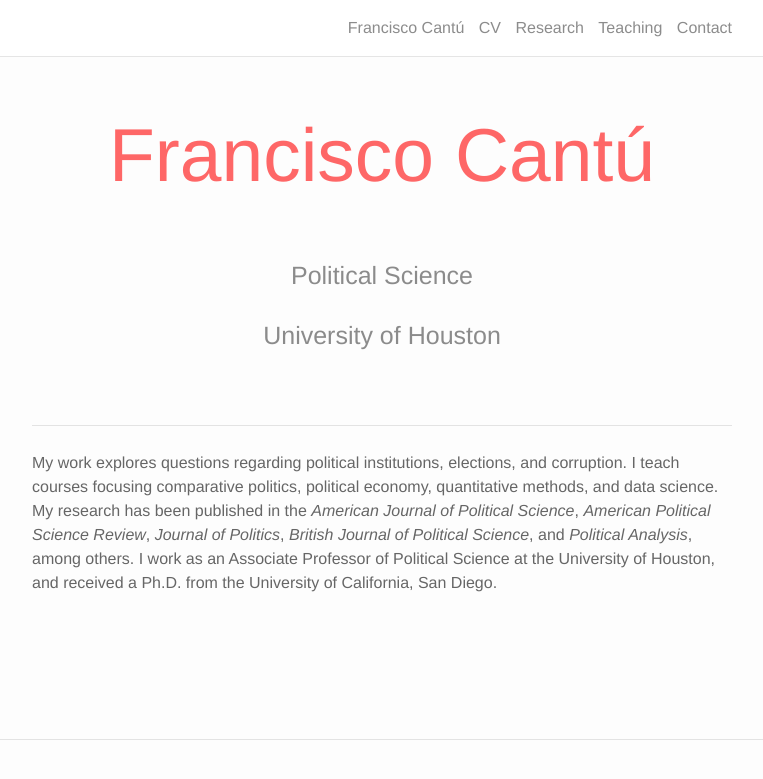
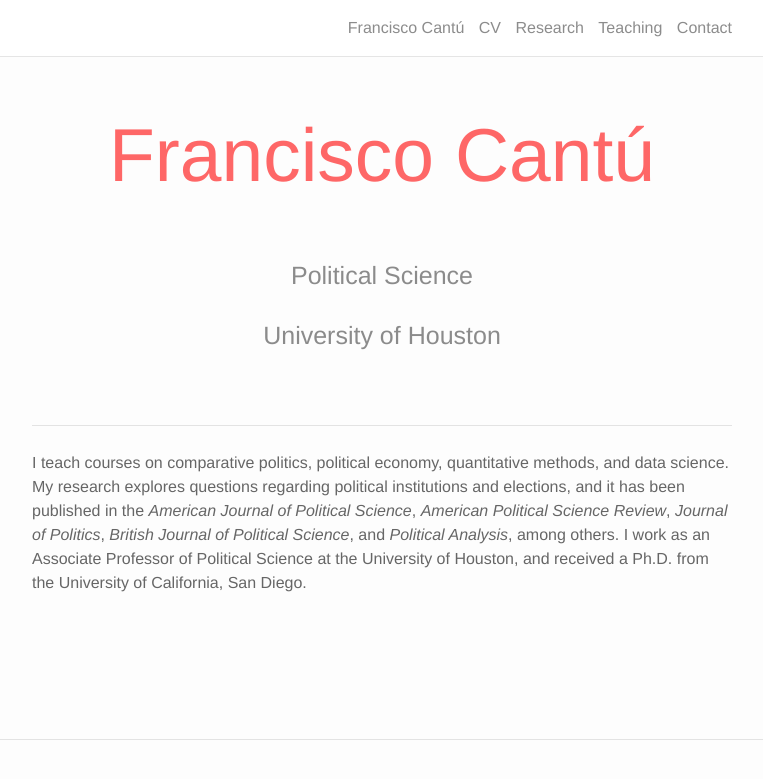
Before and after one commit to franciscocantu/franciscocantu.github.io, a Jekyll site: the page built from index.html, in a window 1280 px wide. Shown: the top 779 px of the page, without its empty margins (258-1021 px from the left). Built offline with Jekyll 4.4.1, drawn with Linux system fonts in a browser that asks for light colours; nearby versions of some CDN libraries.

Commit message:
Update index.html

```diff
--- a/index.html
+++ b/index.html
@@ -14,6 +14,5 @@
  </div>
  <hr>
  <br>
-<p> My work explores questions regarding political institutions, elections, and corruption. I teach courses focusing comparative politics, political economy, quantitative methods, and data science.
-	My research has been published in the <i>American Journal of Political Science</i>, <i>American Political Science Review</i>, <i>Journal of Politics</i>,
+<p> I teach courses on comparative politics, political economy, quantitative methods, and data science. My research explores questions regarding political institutions and elections, and it has been published in the <i>American Journal of Political Science</i>, <i>American Political Science Review</i>, <i>Journal of Politics</i>,
 	<i>British Journal of Political Science</i>, and <i>Political Analysis</i>, among others. I work as an Associate Professor of Political Science at the University of Houston, and received a Ph.D. from the University of California, San Diego.</p>
```
